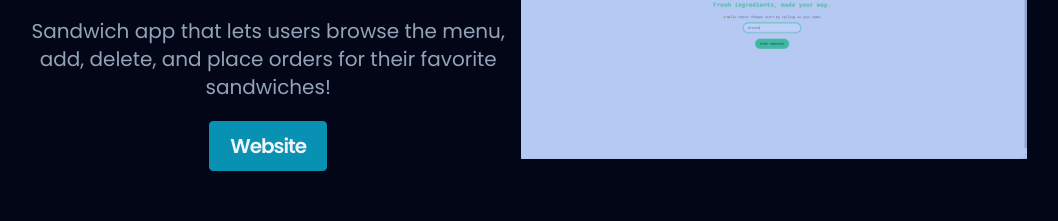
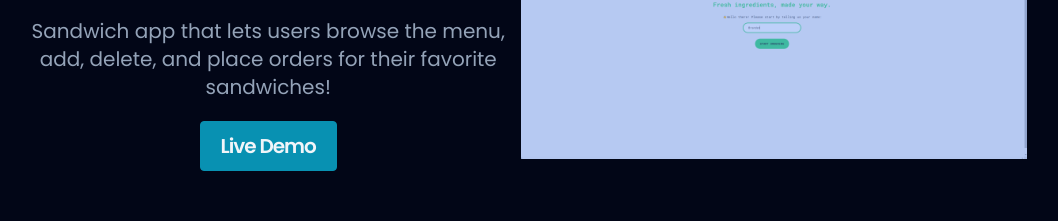
Before and after one commit to Branden-Orefice/Personal-Website, a website built with Vite: page index.html in a window 1280 px wide. Shown: the part 3937-4158 px from the top of the page, without its empty margins (119-1177 px from the left). Built offline with nearby package versions, Linux system fonts and the light colour scheme.

Commit message:
Fixed Link

```diff
--- a/index.html
+++ b/index.html
@@ -187,7 +187,7 @@
           <p class="project__description2">
             Sandwich app that lets users browse the menu, add, delete, and place orders for their favorite sandwiches!
           </p>
-          <a class="button project__btn" href="subs-your-way.vercel.app" target="_blank">Website</a>
+          <a class="button project__btn" href="http://subs-your-way.vercel.app" target="_blank">Live Demo</a>
         </div>
 
         <!-- Project 2 -->
```
